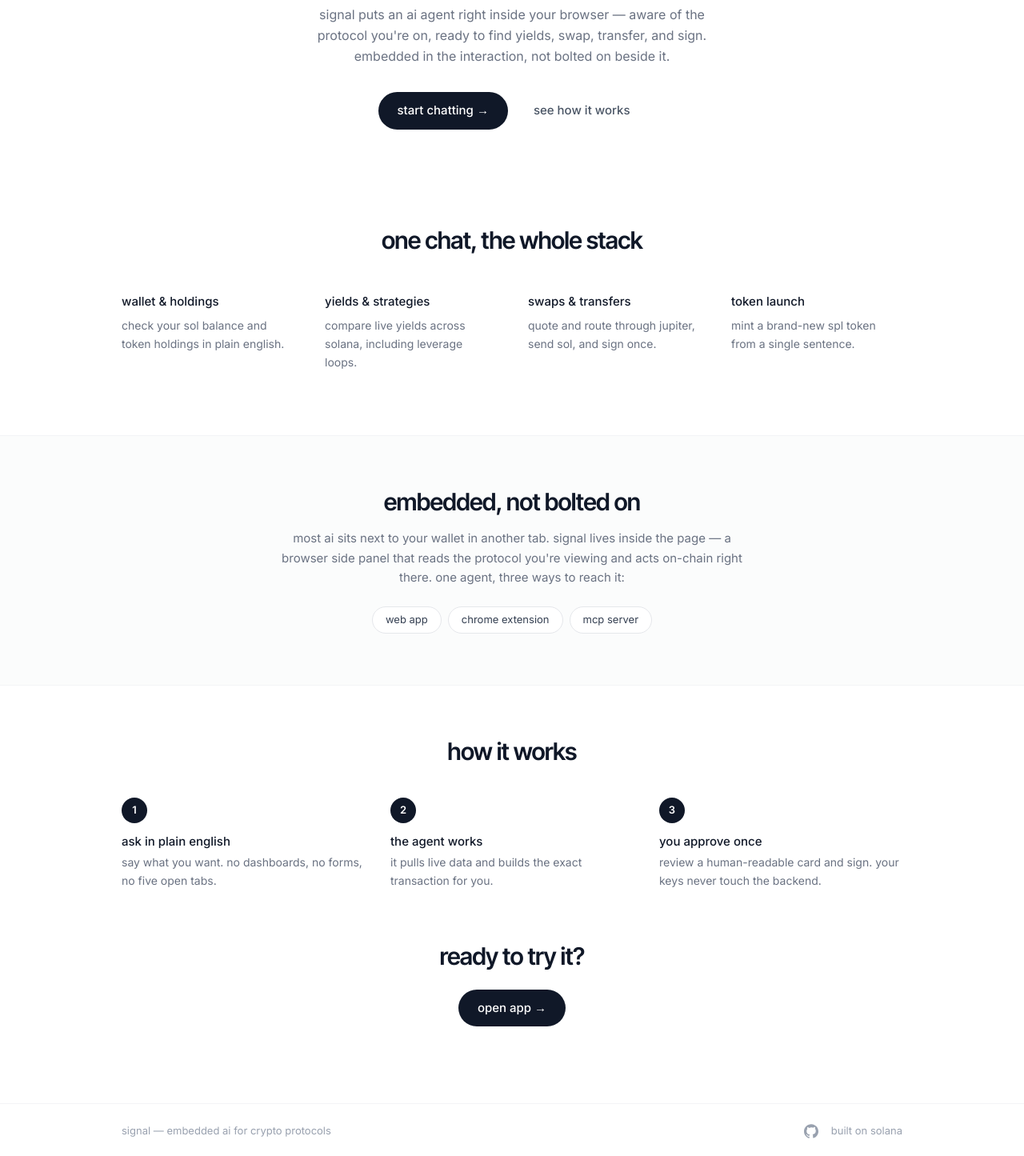
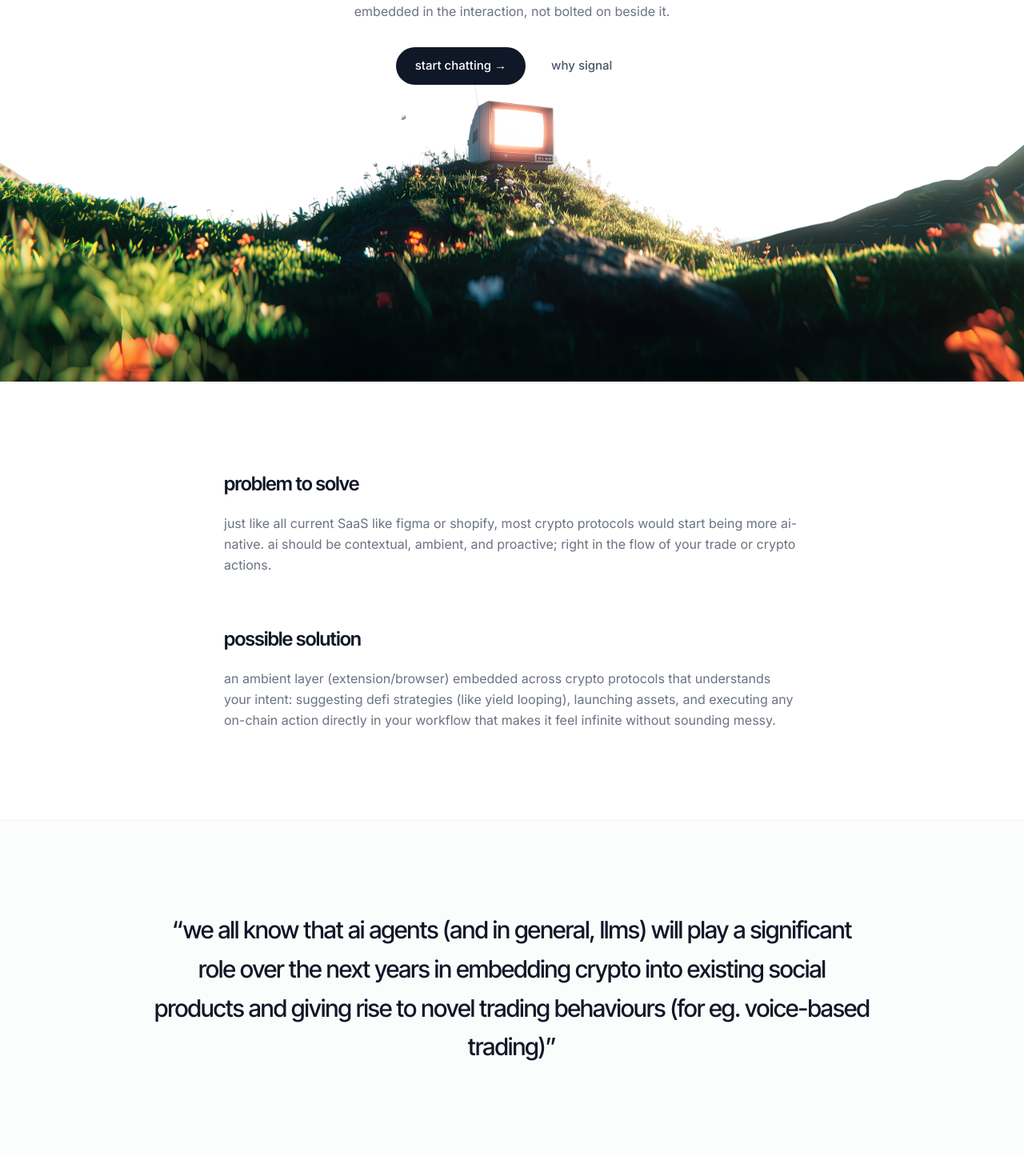
Before and after one commit to notcodesid/Signal, a Next.js app: page / in a window 1280 px wide. Shown: the part 323-1768 px from the top of the page at 80% size. Built offline with nearby package versions, Linux system fonts and the light colour scheme; no server answers; what @solana/wallet-adapter-react, @solana/wallet-adapter-react-ui would draw is missing.

Commit message:
redesigned landing

```diff
--- a/app/page.tsx
+++ b/app/page.tsx
@@ -1,3 +1,4 @@
+import Image from "next/image";
 import Link from "next/link";
 
 // Sparkle mark — absolute SVG coords (no relative `l-x-y`) to stay clear of
@@ -21,46 +22,6 @@ function GithubIcon({ className = "h-5 w-5" }: { className?: string }) {
     </svg>
   );
 }
-
-// What the agent can actually do today — each maps to real tools.
-const CAPABILITIES: { title: string; desc: string }[] = [
-  {
-    title: "wallet & holdings",
-    desc: "check your sol balance and token holdings in plain english.",
-  },
-  {
-    title: "yields & strategies",
-    desc: "compare live yields across solana, including leverage loops.",
-  },
-  {
-    title: "swaps & transfers",
-    desc: "quote and route through jupiter, send sol, and sign once.",
-  },
-  {
-    title: "token launch",
-    desc: "mint a brand-new spl token from a single sentence.",
-  },
-];
-
-const STEPS: { n: string; title: string; desc: string }[] = [
-  {
-    n: "1",
-    title: "ask in plain english",
-    desc: "say what you want. no dashboards, no forms, no five open tabs.",
-  },
-  {
-    n: "2",
-    title: "the agent works",
-    desc: "it pulls live data and builds the exact transaction for you.",
-  },
-  {
-    n: "3",
-    title: "you approve once",
-    desc: "review a human-readable card and sign. your keys never touch the backend.",
-  },
-];
-
-const SURFACES = ["web app", "chrome extension", "mcp server"];
 
 /**
  * Marketing landing page (route: `/`). Static server component — explains the
@@ -99,7 +60,11 @@ export default function Home() {
       </header>
 
       {/* Hero */}
-      <section className="mx-auto w-full max-w-3xl px-6 pt-20 pb-16 text-center sm:pt-28">
+      <section
+        className="relative w-full shrink-0 overflow-hidden pt-10 text-center sm:pt-14"
+        style={{ height: "calc(100svh - 4rem)" }}
+      >
+        <div className="relative z-10 mx-auto max-w-3xl px-6">
           <div className="mx-auto mb-7 flex h-14 w-14 items-center justify-center rounded-2xl bg-gray-900 text-white">
             <Sparkle className="h-7 w-7" />
           </div>
@@ -119,107 +84,61 @@ export default function Home() {
               start chatting →
             </Link>
             <a
-            href="#how"
+              href="#problem"
               className="rounded-full px-5 py-3 text-[15px] font-medium text-gray-600 transition hover:bg-gray-100"
             >
-            see how it works
+              why signal
             </a>
+          </div>
+        </div>
+
+        <Image
+          src="/PXNhr4LbXoJRWLAHfzNTYjvdR5Y.png"
+          alt=""
+          width={3232}
+          height={1504}
+          preload
+          sizes="100vw"
+          className="pointer-events-none absolute inset-x-0 bottom-0 z-0 h-auto w-full"
+        />
+      </section>
+
+      <section
+        id="problem"
+        className="mx-auto flex w-full max-w-3xl flex-col gap-16 px-6 py-20 sm:py-28"
+      >
+        <div>
+          <h2 className="font-display text-2xl font-semibold tracking-tight">
+            problem to solve
+          </h2>
+          <p className="mt-5 text-[16px] leading-relaxed text-gray-500">
+            just like all current SaaS like figma or shopify, most crypto
+            protocols would start being more ai-native. ai should be contextual,
+            ambient, and proactive; right in the flow of your trade or crypto
+            actions.
+          </p>
+        </div>
+        <div>
+          <h2 className="font-display text-2xl font-semibold tracking-tight">
+            possible solution
+          </h2>
+          <p className="mt-5 text-[16px] leading-relaxed text-gray-500">
+            an ambient layer (extension/browser) embedded across crypto protocols
+            that understands your intent: suggesting defi strategies (like yield
+            looping), launching assets, and executing any on-chain action directly
+            in your workflow that makes it feel infinite without sounding messy.
+          </p>
         </div>
       </section>
 
-      {/* Capabilities — anchored by a heading, clean text-only grid */}
-      <section className="mx-auto w-full max-w-5xl px-6 py-14">
-        <h2 className="text-center font-display text-2xl font-semibold tracking-tight sm:text-3xl">
-          one chat, the whole stack
-        </h2>
-        <div className="mt-12 grid gap-x-10 gap-y-10 sm:grid-cols-2 lg:grid-cols-4">
-          {CAPABILITIES.map((c) => (
-            <div key={c.title}>
-              <h3 className="text-[15px] font-medium text-gray-900">{c.title}</h3>
-              <p className="mt-2 text-[14px] leading-relaxed text-gray-500">
-                {c.desc}
+      <blockquote className="border-t border-gray-100 bg-gray-50/60 px-6 py-20 sm:py-28">
+        <p className="mx-auto max-w-4xl text-center font-display text-2xl font-medium leading-relaxed tracking-tight text-gray-900 sm:text-3xl">
+          “we all know that ai agents (and in general, llms) will play a significant
+          role over the next years in embedding crypto into existing social
+          products and giving rise to novel trading behaviours (for eg.
+          voice-based trading)”
         </p>
-            </div>
-          ))}
-        </div>
-      </section>
-
-      {/* Embedded thesis */}
-      <section className="mt-6 border-y border-gray-100 bg-gray-50/60">
-        <div className="mx-auto w-full max-w-2xl px-6 py-16 text-center">
-          <h2 className="font-display text-2xl font-semibold tracking-tight sm:text-3xl">
-            embedded, not bolted on
-          </h2>
-          <p className="mx-auto mt-4 max-w-xl text-[15px] leading-relaxed text-gray-500">
-            most ai sits next to your wallet in another tab. signal lives inside
-            the page — a browser side panel that reads the protocol you&apos;re
-            viewing and acts on-chain right there. one agent, three ways to reach
-            it:
-          </p>
-          <div className="mt-6 flex flex-wrap justify-center gap-2">
-            {SURFACES.map((s) => (
-              <span
-                key={s}
-                className="rounded-full border border-gray-200 bg-white px-4 py-1.5 text-[13px] text-gray-700"
-              >
-                {s}
-              </span>
-            ))}
-          </div>
-        </div>
-      </section>
-
-      {/* How it works */}
-      <section id="how" className="mx-auto w-full max-w-5xl px-6 py-16">
-        <h2 className="text-center font-display text-2xl font-semibold tracking-tight sm:text-3xl">
-          how it works
-        </h2>
-        <div className="mt-10 grid gap-8 sm:grid-cols-3">
-          {STEPS.map((s) => (
-            <div key={s.n} className="text-center sm:text-left">
-              <div className="mx-auto mb-3 flex h-8 w-8 items-center justify-center rounded-full bg-gray-900 text-[13px] font-semibold text-white sm:mx-0">
-                {s.n}
-              </div>
-              <h3 className="text-[15px] font-medium text-gray-900">{s.title}</h3>
-              <p className="mt-1 text-[14px] leading-relaxed text-gray-500">
-                {s.desc}
-              </p>
-            </div>
-          ))}
-        </div>
-      </section>
-
-      {/* Final CTA */}
-      <section className="mx-auto w-full max-w-2xl px-6 pb-24 text-center">
-        <h2 className="font-display text-2xl font-semibold tracking-tight sm:text-3xl">
-          ready to try it?
-        </h2>
-        <Link
-          href="/chat"
-          className="mt-6 inline-block rounded-full bg-gray-900 px-6 py-3 text-[15px] font-medium text-white transition hover:bg-gray-800 active:scale-[0.98]"
-        >
-          open app →
-        </Link>
-      </section>
-
-      {/* Footer */}
-      <footer className="mt-auto border-t border-gray-100">
-        <div className="mx-auto flex w-full max-w-5xl items-center justify-between px-6 py-6 text-[13px] text-gray-400">
-          <span>signal — embedded ai for crypto protocols</span>
-          <div className="flex items-center gap-4">
-            <a
-              href="https://github.com/notcodesid/signal"
-              target="_blank"
-              rel="noopener noreferrer"
-              aria-label="github"
-              className="text-gray-400 transition hover:text-gray-700"
-            >
-              <GithubIcon className="h-[18px] w-[18px]" />
-            </a>
-            <span>built on solana</span>
-          </div>
-        </div>
-      </footer>
+      </blockquote>
     </main>
   );
 }
```
Also changed, not shown: public/PXNhr4LbXoJRWLAHfzNTYjvdR5Y.png (added). Lines whose indentation alone changed are shown as unchanged.
